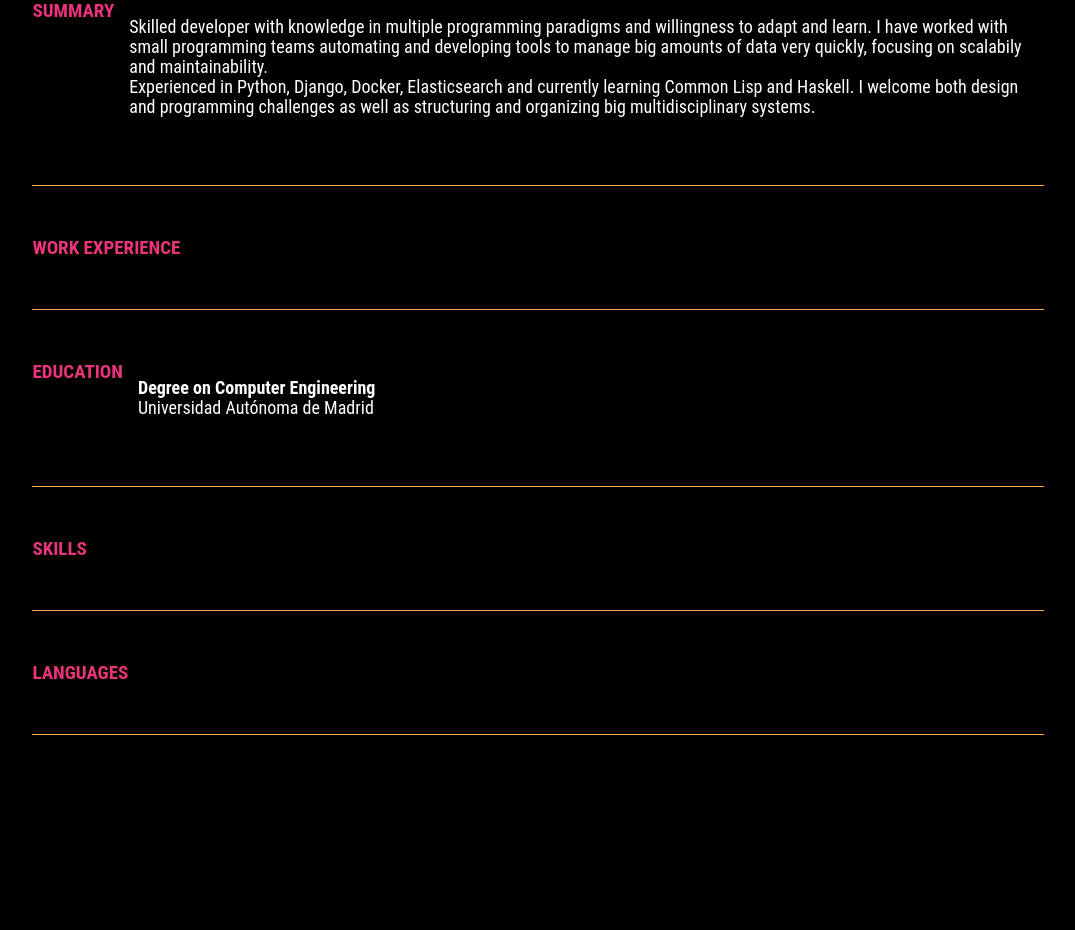
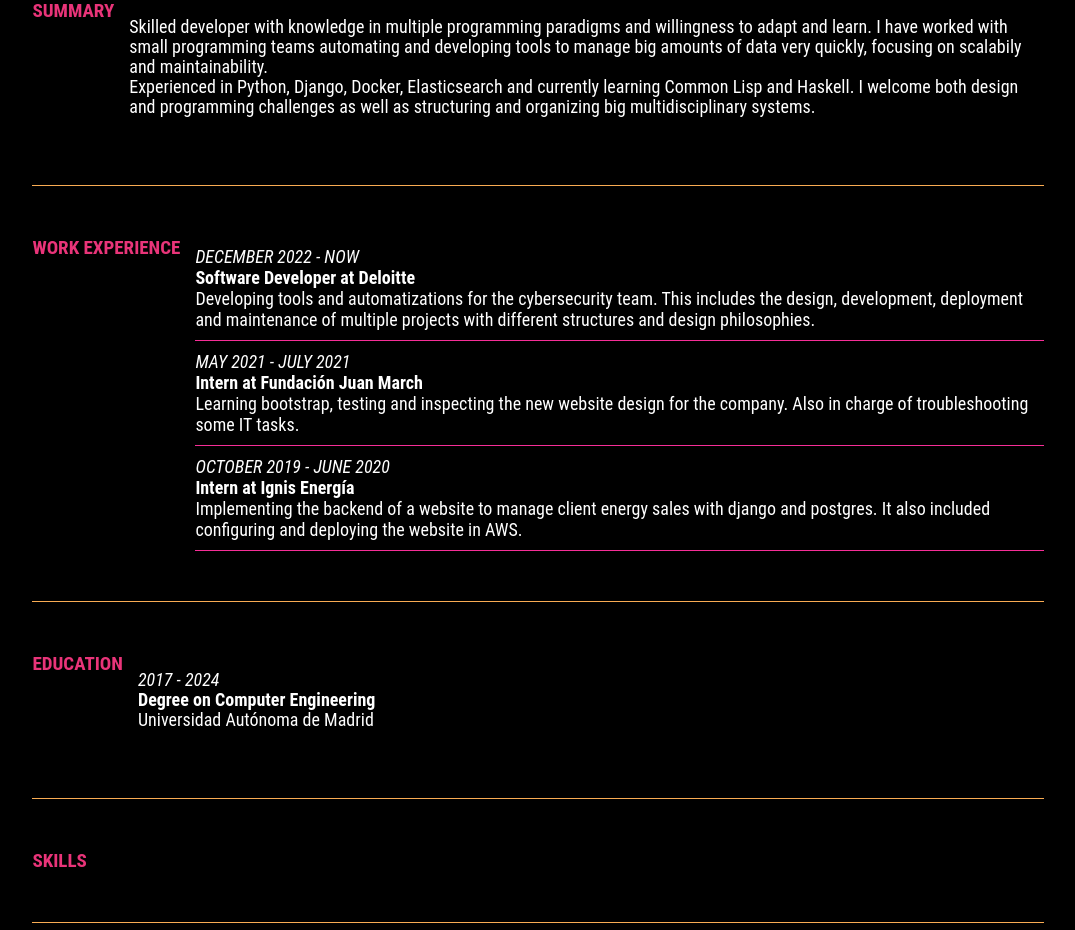
Before and after one commit to v0sem/vosem.me, a Flask app: page /resume in a window 1280 px wide. Shown: the part 442-1372 px from the top of the page, without its empty margins (102-1177 px from the left). Before the commit the page ends 1177 px from the top, so only its background shows below. Run offline with Flask 3, Linux system fonts and the light colour scheme.

Commit message:
feat: Work experience added

```diff
--- a/vosem/static/css/main.css
+++ b/vosem/static/css/main.css
@@ -91,6 +91,12 @@ h2 {
     line-height: 20px;
 }
 
+.multip div {
+    border-bottom: 1px solid var(--rose);
+    padding-top: 10px;
+    padding-bottom: 10px;
+}
+
 .cblock p a {
     text-decoration: none;
     font-style: italic;
--- a/vosem/templates/resume.html
+++ b/vosem/templates/resume.html
@@ -21,12 +21,30 @@ Under Construction
 </div>
 <div class="cblock">
   <span>WORK EXPERIENCE</span>
+  <div class="multip">
+    <div>
+      <i>DECEMBER 2022 - NOW</i><br>
+      <b>Software Developer at Deloitte</b><br>
+      Developing tools and automatizations for the cybersecurity team. This includes the design, development, deployment and maintenance of multiple projects with different structures and design philosophies.
+      <br>
+    </div>
+    <div>
+      <i>MAY 2021 - JULY 2021</i><br>
+      <b>Intern at Fundación Juan March</b><br>
+      Learning bootstrap, testing and inspecting the new website design for the company. Also in charge of troubleshooting some IT tasks.
+    </div>
+    <div>
+      <i>OCTOBER 2019 - JUNE 2020</i><br>
+      <b>Intern at Ignis Energía</b><br>
+      Implementing the backend of a website to manage client energy sales with django and postgres. It also included configuring and deploying the website in AWS.
+    </div>
+  </div>
 </div>
 <div class="cblock">
   <span>EDUCATION</span>
   <p>
-    <b>Degree on Computer Engineering</b>
-    <br>
+    <i>2017 - 2024</i><br>
+    <b>Degree on Computer Engineering</b><br>
     Universidad Autónoma de Madrid
   </p>
 </div>
```
